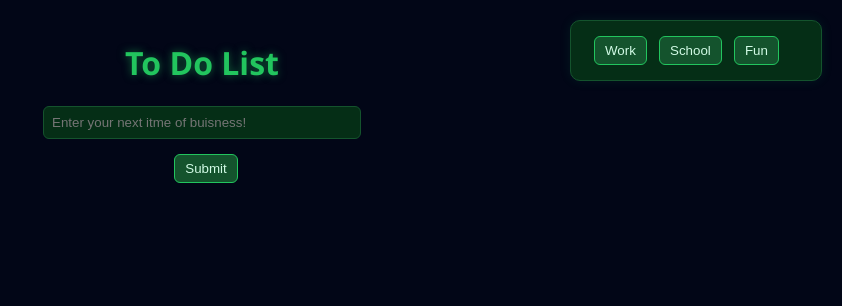
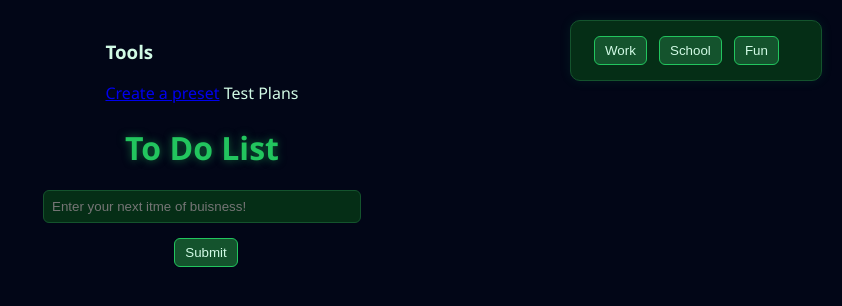
Before and after one commit to ForgotenMail/PersonalWebsiteLiam, a website built with Vite: page actual_site/gleipnir.liamis.dev/index.html in a window 1280 px wide. Shown: the whole page, without its empty margins (438-1280 px from the left). Built offline with nearby package versions, Linux system fonts and the light colour scheme; files whose address does not match are found by name.

Commit message:
I added the html sidebar for the tools area

```diff
--- a/actual_site/gleipnir.liamis.dev/index.html
+++ b/actual_site/gleipnir.liamis.dev/index.html
@@ -6,7 +6,14 @@
     <title>Gleipnir To do list</title>
   </head>
   <body>
+      <div class="sidebar">
 
+       <h3>Tools</h3>
+      <a href="http://localhost:5173/create-preset">Create a preset</a>
+
+      <a htef="http://localhost:5173/test-plans">Test Plans</a>
+
+     </div>
       <h1>To Do List</h1>
       <input id="todo_input" type="text" name="todo" placeholder="Enter your next itme of buisness!">
       <button onclick="CreateTask()">Submit</button>
```
Also changed, not shown: actual_site/gleipnir.liamis.dev/script.js (indentation only).
